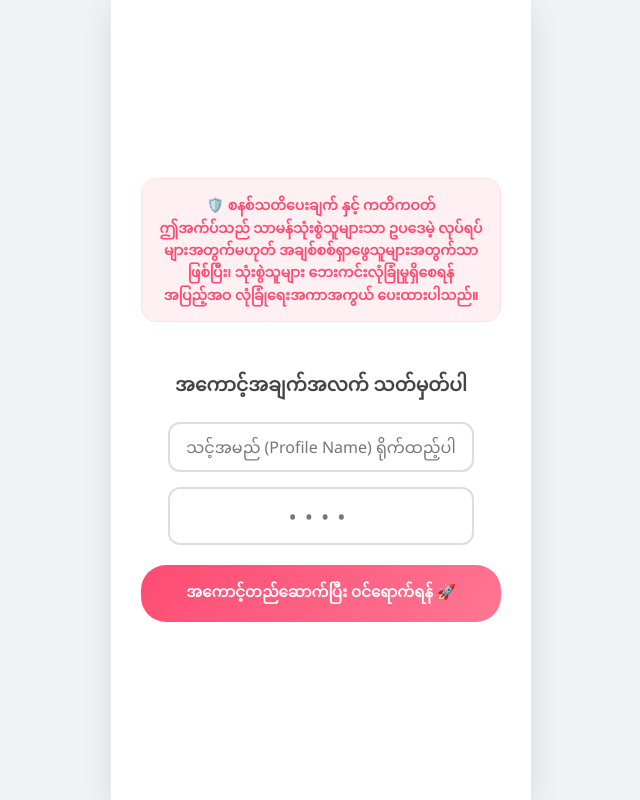
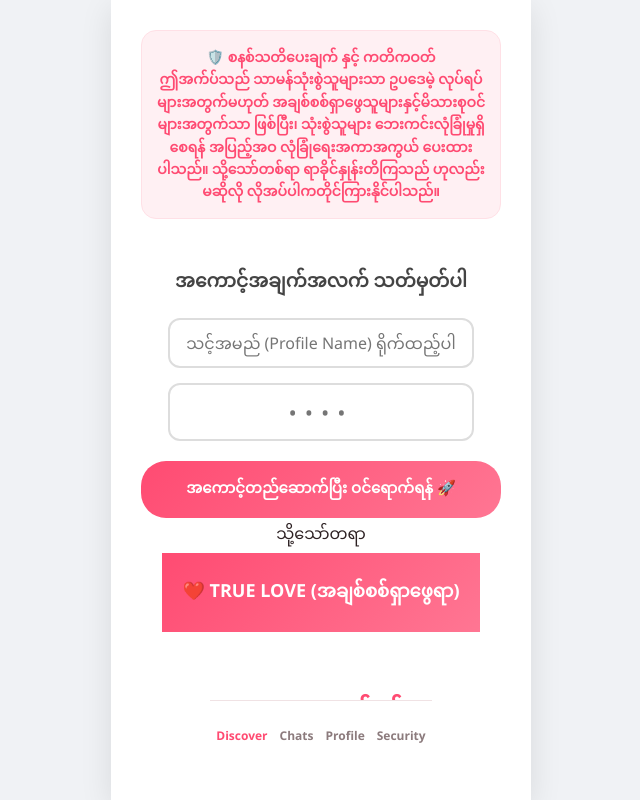
Before and after one commit to rlay2770-beep/love-app-project, a plain HTML site: page index.html in a window 1280 px wide. Shown: the whole page, without its empty margins (319-959 px from the left). Drawn offline with Linux system fonts and the light colour scheme.

Commit message:
Revise safety message and update Firebase config
Updated safety banner text and modified Firebase configuration with actual credentials.

```diff
--- a/index.html
+++ b/index.html
@@ -129,15 +129,13 @@
         <div id="authScreen" class="auth-screen">
             <div class="safety-banner">
                 🛡️ စနစ်သတိပေးချက် နှင့် ကတိကဝတ်<br>
-                ဤအက်ပ်သည် သာမန်သုံးစွဲသူများသာ ဥပဒေမဲ့ လုပ်ရပ်များအတွက်မဟုတ် အချစ်စစ်ရှာဖွေသူများအတွက်သာ ဖြစ်ပြီး၊ သုံးစွဲသူများ ဘေးကင်းလုံခြုံမှုရှိစေရန် အပြည့်အဝ လုံခြုံရေးအကာအကွယ် ပေးထားပါသည်။
+                ဤအက်ပ်သည် သာမန်သုံးစွဲသူများသာ ဥပဒေမဲ့ လုပ်ရပ်များအတွက်မဟုတ် အချစ်စစ်ရှာဖွေသူများနှင့်မိသားစုဝင်များအတွက်သာ ဖြစ်ပြီး၊ သုံးစွဲသူများ ဘေးကင်းလုံခြုံမှုရှိစေရန် အပြည့်အဝ လုံခြုံရေးအကာအကွယ် ပေးထားပါသည်။ သို့သော်တစ်ရာ ရာခိုင်နှုန်းတိကြသည် ဟုလည်းမဆိုလို လိုအပ်ပါကတိုင်ကြားနိုင်ပါသည်။
             </div>
             <h3 id="authTitle" style="margin-bottom: 15px; color: #444;">အကောင့်အချက်အလက် သတ်မှတ်ပါ</h3>
             <input type="text" id="regUserName" class="auth-input" placeholder="သင့်အမည် (Profile Name) ရိုက်ထည့်ပါ">
             <input type="password" id="pinInputField" class="pin-input" maxlength="4" placeholder="••••">
             <button id="authSubmitBtn" class="feature-btn" onclick="window.loveAuth.handleAuth()">အကောင့်တည်ဆောက်ပြီး ဝင်ရောက်ရန် 🚀</button>
-        </div>
-
-        <!-- App Header -->
+     သို့သော်တရာ        <!-- App Header -->
         <div class="app-header">
             <h1>❤️ TRUE LOVE (အချစ်စစ်ရှာဖွေရာ)</h1>
         </div>
@@ -149,7 +147,7 @@
             <div id="view-discover" class="view-panel active">
                 <div style="text-align: center; margin-top: 20px; flex: 1;">
                     <h2 style="color: var(--primary-color); margin-bottom: 5px;">ရှာဖွေမှုစတင်ရန်</h2>
-                    <p style="color:#666; margin-top: 0; font-size: 13px;">ရိုးသားပြီး စစ်မှန်သော ရေစက်များကို ဤနေရာတွင် ရှာဖွေပါ</p>
+                    <p style="color:#666; margin-top: 0; font-size: 13px;">ရိုးသားပြီး စစ်မှန်သော သင့်ချစ်သူနှင့်စကားပြောပါ ဤနေရာတွင် ရှာဖွေပါ</p>
                     <div style="background: #fff5f7; padding: 12px; border-radius: 10px; font-weight:bold; margin-bottom: 20px;">
                         မင်္ဂလာပါ - <span id="displayUserName" style="color:var(--primary-color);">Admin RLay</span> ✨
                     </div>
@@ -239,13 +237,14 @@
     <script>
         // 🛑 မိမိ၏ Firebase Configuration ကို ထည့်သွင်းချိတ်ဆက်နိုင်ပါတယ်ဗျာ။
         const firebaseConfig = {
-            apiKey: "YOUR_API_KEY",
-            authDomain: "YOUR_AUTH_DOMAIN",
-            projectId: "YOUR_PROJECT_ID",
-            storageBucket: "YOUR_STORAGE_BUCKET",
-            messagingSenderId: "YOUR_MESSAGING_SENDER_ID",
-            appId: "YOUR_APP_ID"
-        };
+  apiKey: "AIzaSyAQa09pbXVR_03lrPRZUM3o0AScBJPvo6A",
+  authDomain: "love-app-project-62625.firebaseapp.com",
+  projectId: "love-app-project-62625",
+  storageBucket: "love-app-project-62625.firebasestorage.app",
+  messagingSenderId: "879659476952",
+  appId: "1:879659476952:web:74aa1f057e292cc6da34ad",
+  measurementId: "G-QFEQH63STJ"
+};
 
         // Firebase Initialize (Config မှန်မှ အလုပ်လုပ်မည်ဖြစ်ပြီး၊ မရှိပါက Local Cache ဖြင့် Back-up အလုပ်လုပ်စေရန် စီမံထားပါသည်)
         let db;
```
